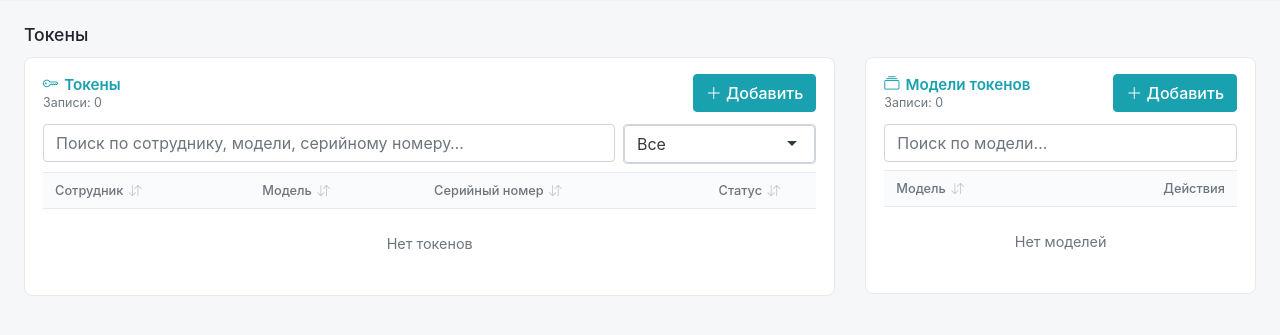
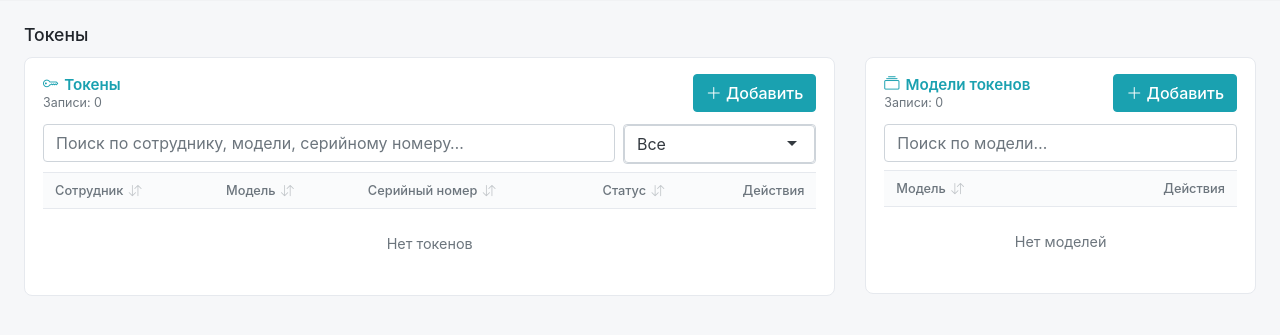
Before and after one commit to rsherstnev/TokenPortal, a CodeIgniter app: page /database/ in a window 1280 px wide. Shown: the part 59-394 px from the top of the page. Run offline with CodeIgniter, Linux system fonts and the light colour scheme; data that the repository does not hold is empty.

Commit message:
Выделил действия в отдельную колонку

```diff
--- a/application/views/tokens/index.php
+++ b/application/views/tokens/index.php
@@ -37,7 +37,7 @@
                             <th data-sort-key="model_name">Модель <i class="bi bi-arrow-down-up sort-icon"></i></th>
                             <th data-sort-key="serial_number">Серийный номер <i class="bi bi-arrow-down-up sort-icon"></i></th>
                             <th class="status-cell" data-sort-key="status_label">Статус <i class="bi bi-arrow-down-up sort-icon"></i></th>
-                            <th style="width: 1%;"></th>
+                            <th class="actions-cell-header">Действия</th>
                         </tr>
                     </thead>
                     <tbody id="tokens-list">
--- a/assets/css/app.css
+++ b/assets/css/app.css
@@ -151,6 +151,10 @@
 .skzi-table .actions-cell {
     text-align: right;
     white-space: nowrap;
+}
+.skzi-table .actions-cell-header {
+    width: 140px;
+    text-align: right;
 }
 .skzi-table .status-cell {
     width: 1%;
```
